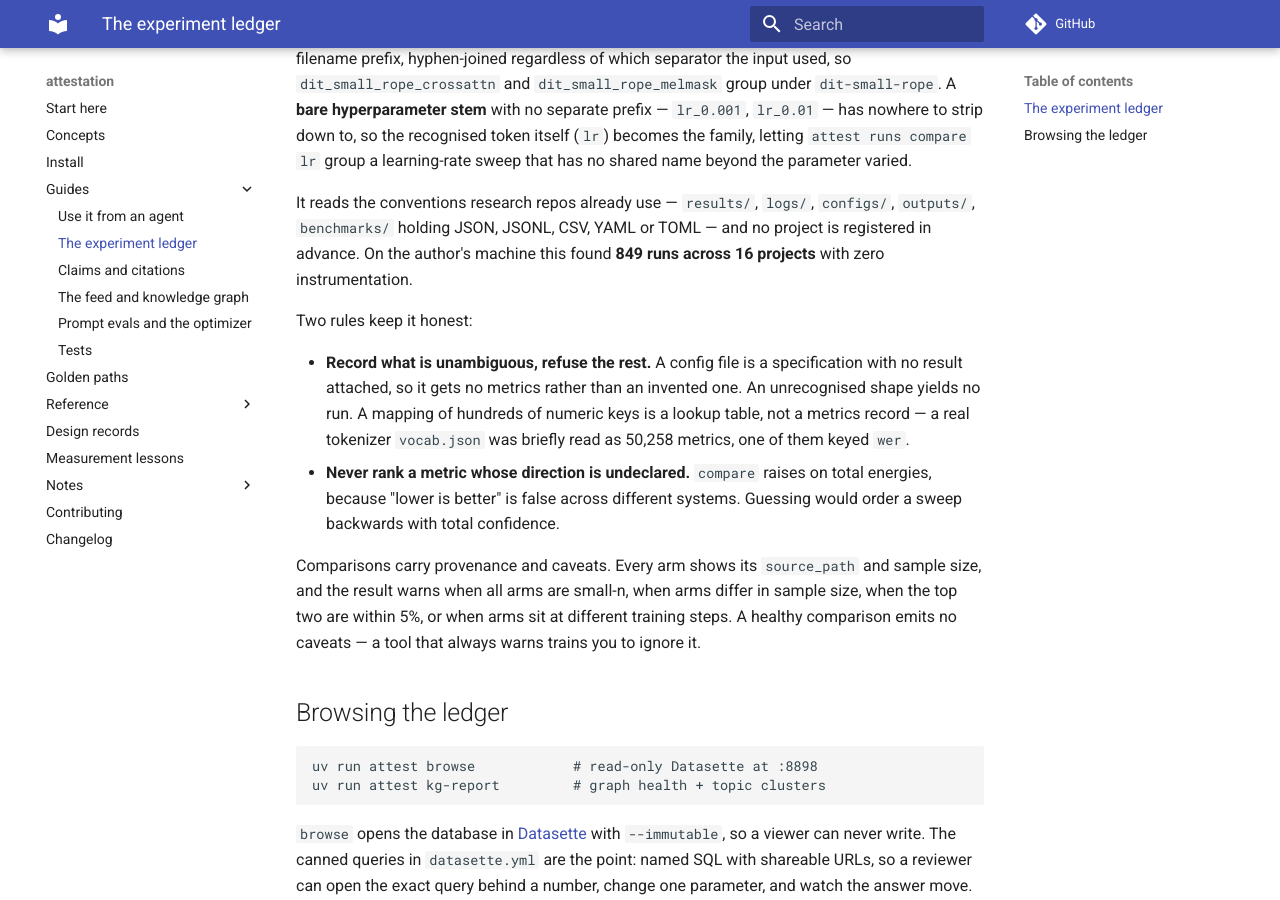
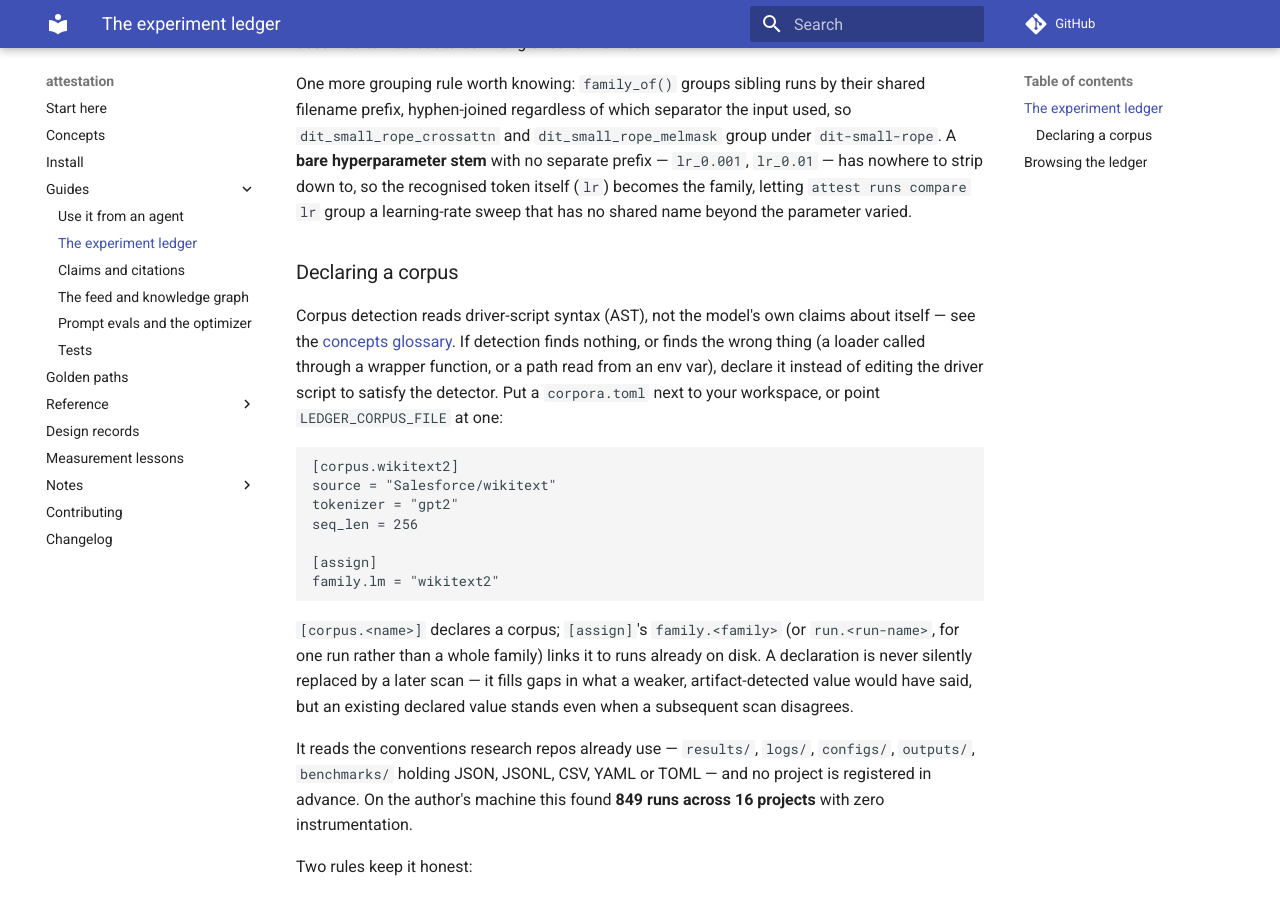
Before and after one commit to mgoldey/attestation, an MkDocs documentation site: the page built from docs/guides/ledger.md, in a window 1280 px wide and 900 px high, scrolled down 1741 px. Built offline with MkDocs 1.6.1 and Material for MkDocs 9.7.7, drawn with Linux system fonts in a browser that asks for light colours; comment, search, counter and statistics services are not loaded; some of the changed text lies outside the part shown.

Commit message:
The ledger guide states the CSV label rule and the corpus manifest before the first scan, the glossary says persona and user are one row, and the bug-report row leads with the scrubbed scan message.
Co-Authored-By: Claude Fable 5 <noreply@anthropic.com>

````diff
--- a/docs/guides/ledger.md
+++ b/docs/guides/ledger.md
@@ -39,7 +39,10 @@ Recognised results directories are `results/`, `logs/`, `outputs/`, `metrics/`,
 are `configs/`, `config/`, `conf/`, `experiments/` and `examples/`. A scan that
 finds nothing says which of these it looked for and where your files actually
 were, rather than reporting an empty success — and `runs compare` on something
-that is not a family names the families that exist.
+that is not a family names the families that exist. A results CSV needs one
+column naming each row's arm — `config_name`, `config`, `name`, `run`,
+`variant`, `arm`, `label`, or `id` — or its rows have nothing to be named
+after and the file scans to zero runs.
 
 **This is deliberately not an experiment tracker.** MLflow, Sacred, W&B and DVC
 all instrument runs at the moment they happen. That does not help a corpus of
@@ -75,6 +78,31 @@ prefix — `lr_0.001`, `lr_0.01` — has nowhere to strip down to, so the
 recognised token itself (`lr`) becomes the family, letting `attest runs
 compare lr` group a learning-rate sweep that has no shared name beyond the
 parameter varied.
+
+### Declaring a corpus
+
+Corpus detection reads driver-script syntax (AST), not the model's own
+claims about itself — see the [concepts glossary](../concepts.md). If
+detection finds nothing, or finds the wrong thing (a loader called through a
+wrapper function, or a path read from an env var), declare it instead of
+editing the driver script to satisfy the detector. Put a `corpora.toml` next
+to your workspace, or point `LEDGER_CORPUS_FILE` at one:
+
+```toml
+[corpus.wikitext2]
+source = "Salesforce/wikitext"
+tokenizer = "gpt2"
+seq_len = 256
+
+[assign]
+family.lm = "wikitext2"
+```
+
+`[corpus.<name>]` declares a corpus; `[assign]`'s `family.<family>` (or
+`run.<run-name>`, for one run rather than a whole family) links it to runs
+already on disk. A declaration is never silently replaced by a later scan —
+it fills gaps in what a weaker, artifact-detected value would have said, but
+an existing declared value stands even when a subsequent scan disagrees.
 
 It reads the conventions research repos already use — `results/`, `logs/`,
 `configs/`, `outputs/`, `benchmarks/` holding JSON, JSONL, CSV, YAML or TOML —
````
Also changed, not shown: CONTRIBUTING.md (+1 -1 lines), docs/concepts.md (+11 -6 lines), 1 other file.
